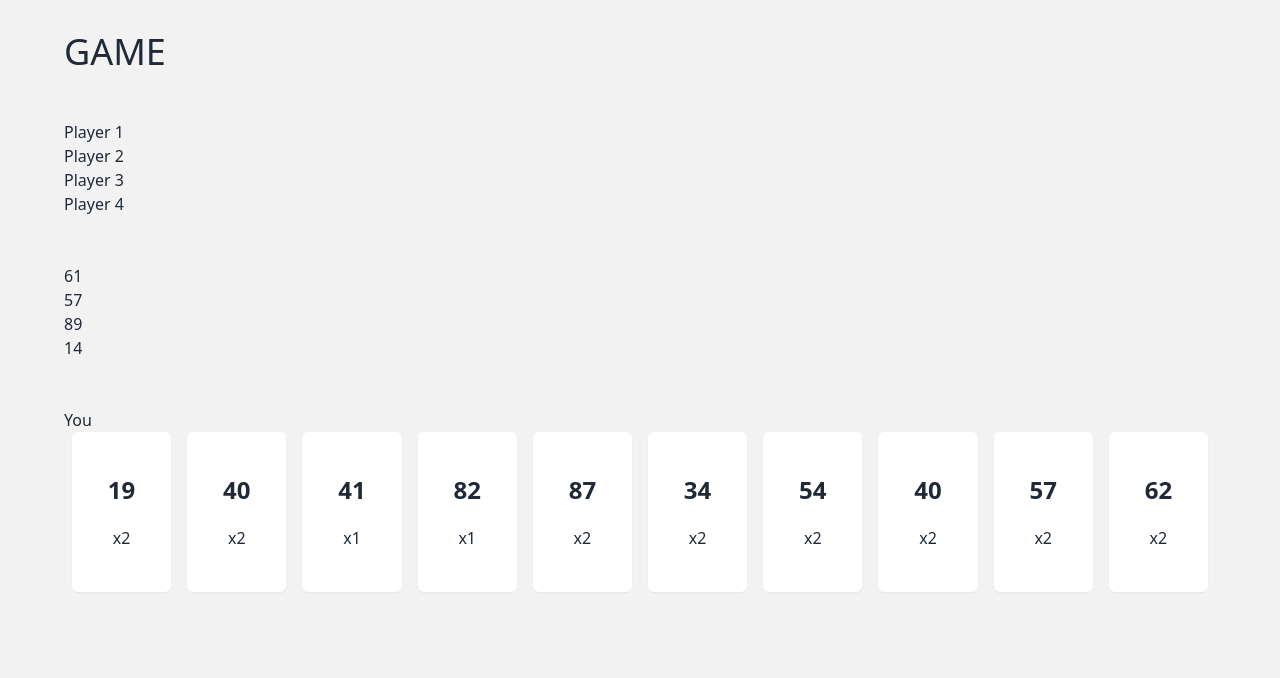
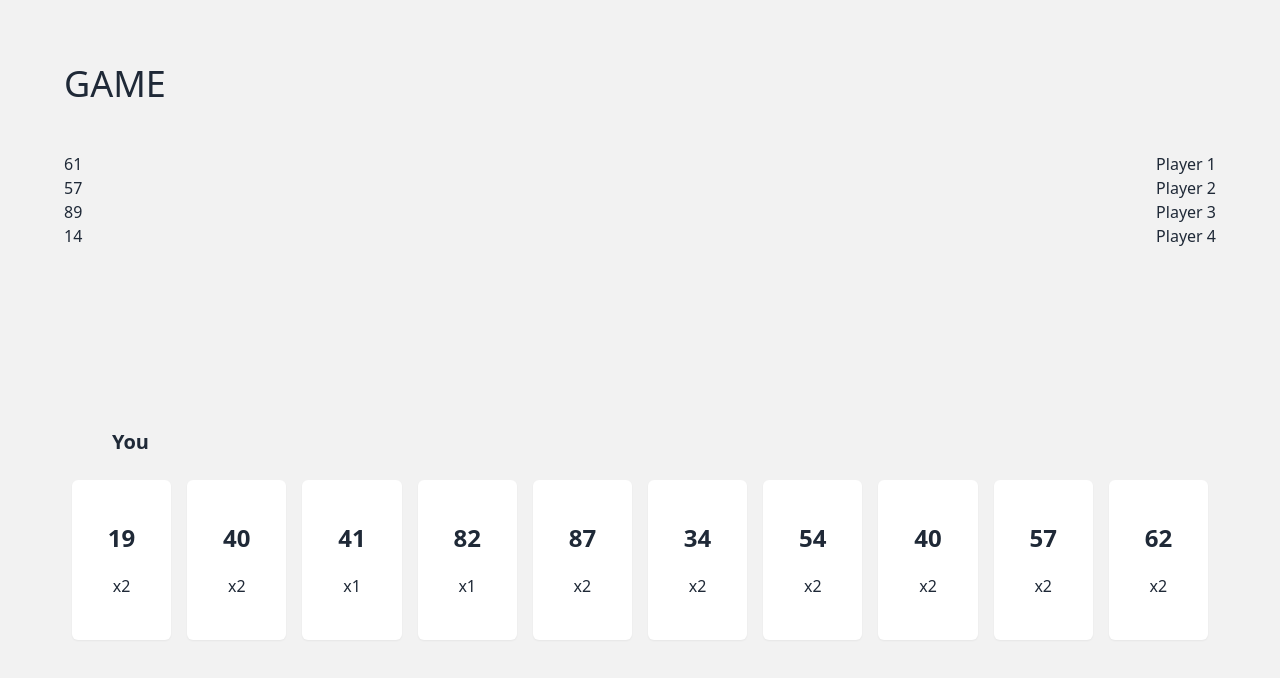
Before and after one commit to kyle65463/Take6, a Next.js app in the folder frontend/: page /play in a window 1280 px wide. Shown: the top 678 px of the page. Built offline with nearby package versions, Linux system fonts and the light colour scheme.

Commit message:
Improve styling

```diff
--- a/frontend/src/modules/game_page/GamePage.tsx
+++ b/frontend/src/modules/game_page/GamePage.tsx
@@ -30,13 +30,8 @@ function GamePage() {
 			<h1 className='text-4xl'>GAME</h1>
 			{/* <p>{connecting && <span>Connecting...</span>}</p> */}
 			{game && (
-				<main>
-					<section className='mt-12'>
-						{game.otherPlayers.map((player) => (
-							<p key={player.name}>{player.name}</p>
-						))}
-					</section>
-
+				<main className='flex-1 flex flex-col justify-between mb-24'>
+					<div className='flex justify-between'>
 						<section className='mt-12'>
 							{game.fieldCards.map((row) => (
 								<div>
@@ -46,9 +41,15 @@ function GamePage() {
 								</div>
 							))}
 						</section>
+						<section className='mt-12'>
+							{game.otherPlayers.map((player) => (
+								<p key={player.name}>{player.name}</p>
+							))}
+						</section>
+					</div>
 
 					<section className='mt-12'>
-						<p>{game.player.name}</p>
+						<p className='text-xl mb-6 mx-12 font-bold'>{game.player.name}</p>
 
 						<div className='flex justify-center'>
 							{game.player.cards.map((card, i) => (
--- a/frontend/src/modules/game_page/useGame.ts
+++ b/frontend/src/modules/game_page/useGame.ts
@@ -4,7 +4,7 @@ import { EventsContext } from "@utils/context";
 import { useCallback, useContext, useEffect, useState } from "react";
 
 export function useGame() {
-	const [game, setGame] = useState<Game | undefined>();
+	const [game, setGame] = useState<Game>();
 	const [selectedHandCardId, setSelctedHandCardId] = useState<number | undefined>();
 	const { gameEvents } = useContext(EventsContext);
 
--- a/frontend/src/styles/globals.css
+++ b/frontend/src/styles/globals.css
@@ -6,9 +6,9 @@
 	@apply flex flex-col;
 	max-width: 87.5rem;
 	width: 90%;
-	padding: 2rem 0;
+	padding: 4rem 0;
 	margin: 0 auto;
-	min-height: calc(100vh - 4rem);
+	min-height: calc(100vh);
 }
 
 .selected-card {
```
Lines whose indentation alone changed are shown as unchanged.
